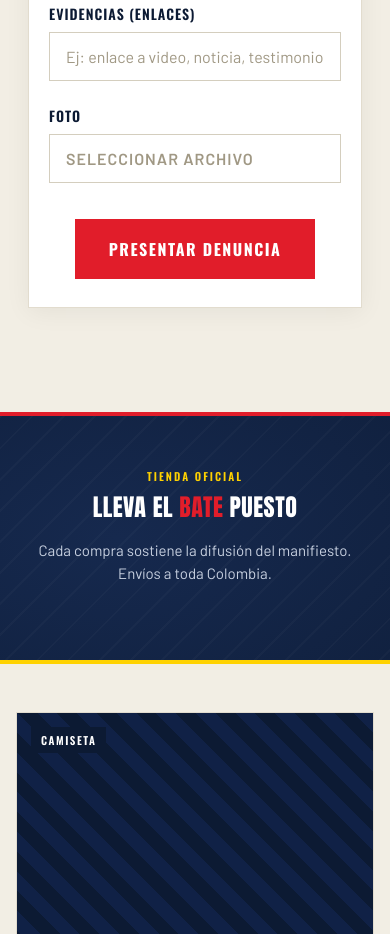
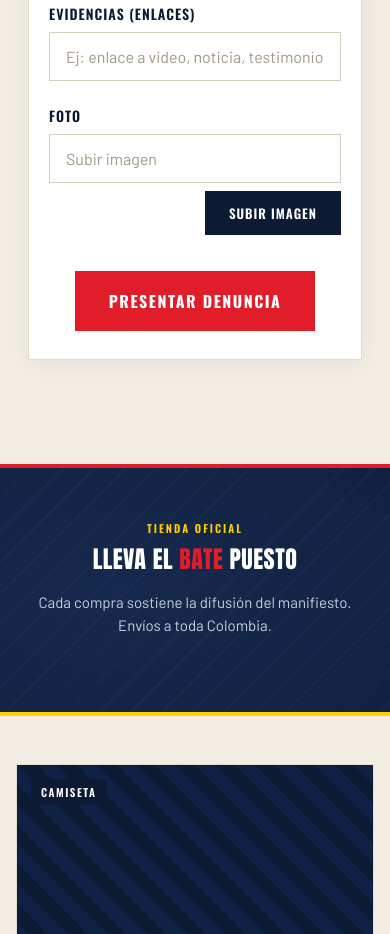
Before and after one commit to EsneiderCdD/gury, a Next.js app: page / in a window 390 px wide. Shown: the part 3360-4294 px from the top of the page. Built offline with nearby package versions, Linux system fonts and the light colour scheme.

Commit message:
feat(denuncia): responsividad

```diff
--- a/src/components/specific/DenunciaSection/DenunciaSection.module.css
+++ b/src/components/specific/DenunciaSection/DenunciaSection.module.css
@@ -75,31 +75,23 @@
   transition: border-color 0.2s;
 }
 
-.fileLabel {
-  display: block;
+.uploadBtn {
+  background: #0C1A33;
+  color: #FFFFFF;
+  font-family: var(--font-oswald);
+  font-weight: 600;
+  font-size: 13px;
+  letter-spacing: 1px;
+  text-transform: uppercase;
+  border: none;
+  padding: 12px 24px;
   cursor: pointer;
+  align-self: flex-end;
+  transition: background 0.2s;
 }
 
-.fileLabel input[type="file"] {
-  display: none;
-}
-
-.fileText {
-  display: block;
-  background: #FFFFFF;
-  border: 1px solid #D4CEBE;
-  padding: 14px 16px;
-  font-family: var(--font-barlow);
-  font-size: 16px;
-  color: #A09884;
-  transition: border-color 0.2s;
-  overflow: hidden;
-  text-overflow: ellipsis;
-  white-space: nowrap;
-}
-
-.fileLabel:hover .fileText {
-  border-color: #E11D2A;
+.uploadBtn:hover {
+  background: #16294E;
 }
 
 .field input::placeholder,
--- a/src/components/specific/DenunciaSection/DenunciaSection.tsx
+++ b/src/components/specific/DenunciaSection/DenunciaSection.tsx
@@ -158,18 +158,27 @@ export default function DenunciaSection() {
               </div>
               <div className={styles.field}>
                 <label htmlFor="foto">Foto</label>
-                <label className={styles.fileLabel}>
+                <input
+                  type="text"
+                  placeholder="Subir imagen"
+                  value={foto ? foto.name : ""}
+                  readOnly
+                />
                 <input
                   ref={fotoRef}
                   id="foto"
                   type="file"
                   accept="image/*"
                   onChange={(e) => setFoto(e.target.files?.[0] ?? null)}
+                  hidden
                 />
-                  <span className={styles.fileText}>
-                    {foto ? foto.name : "Seleccionar archivo"}
-                  </span>
-                </label>
+                <button
+                  type="button"
+                  className={styles.uploadBtn}
+                  onClick={() => fotoRef.current?.click()}
+                >
+                  Subir imagen
+                </button>
               </div>
             </div>
           </div>
```
Lines whose indentation alone changed are shown as unchanged.
